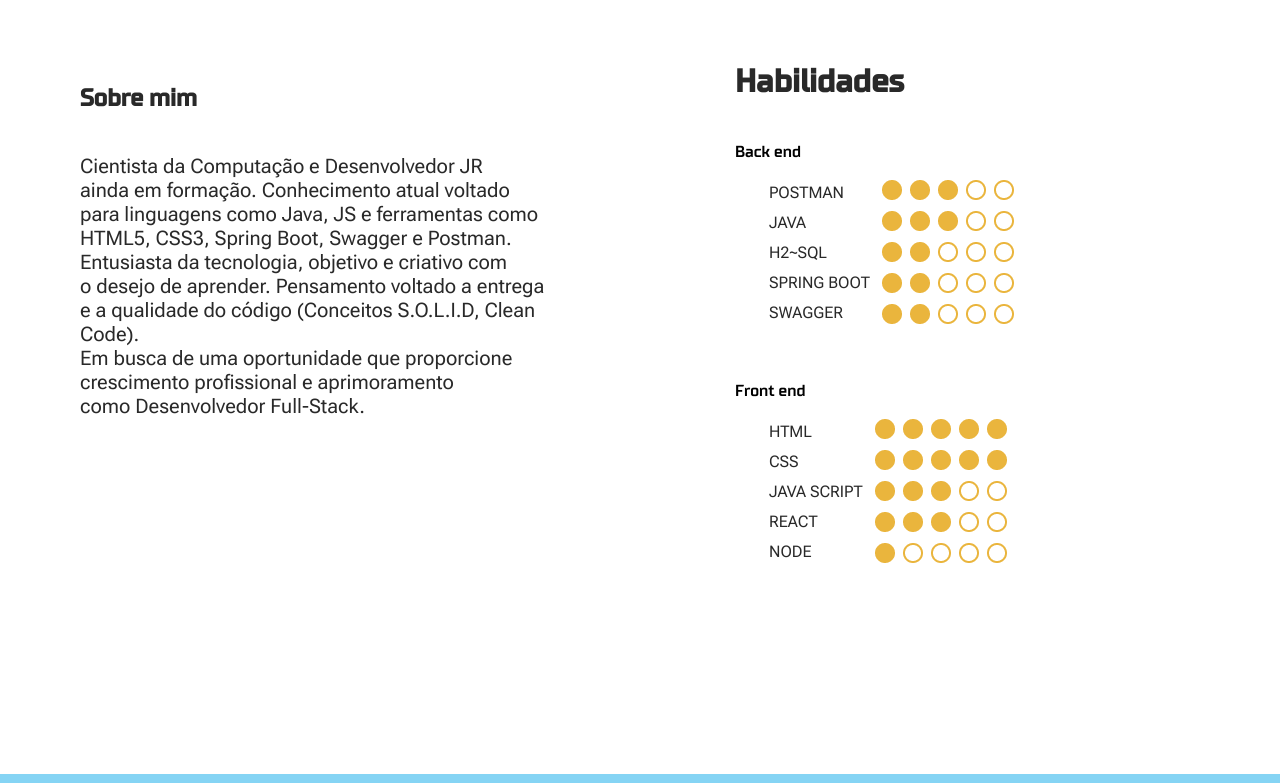
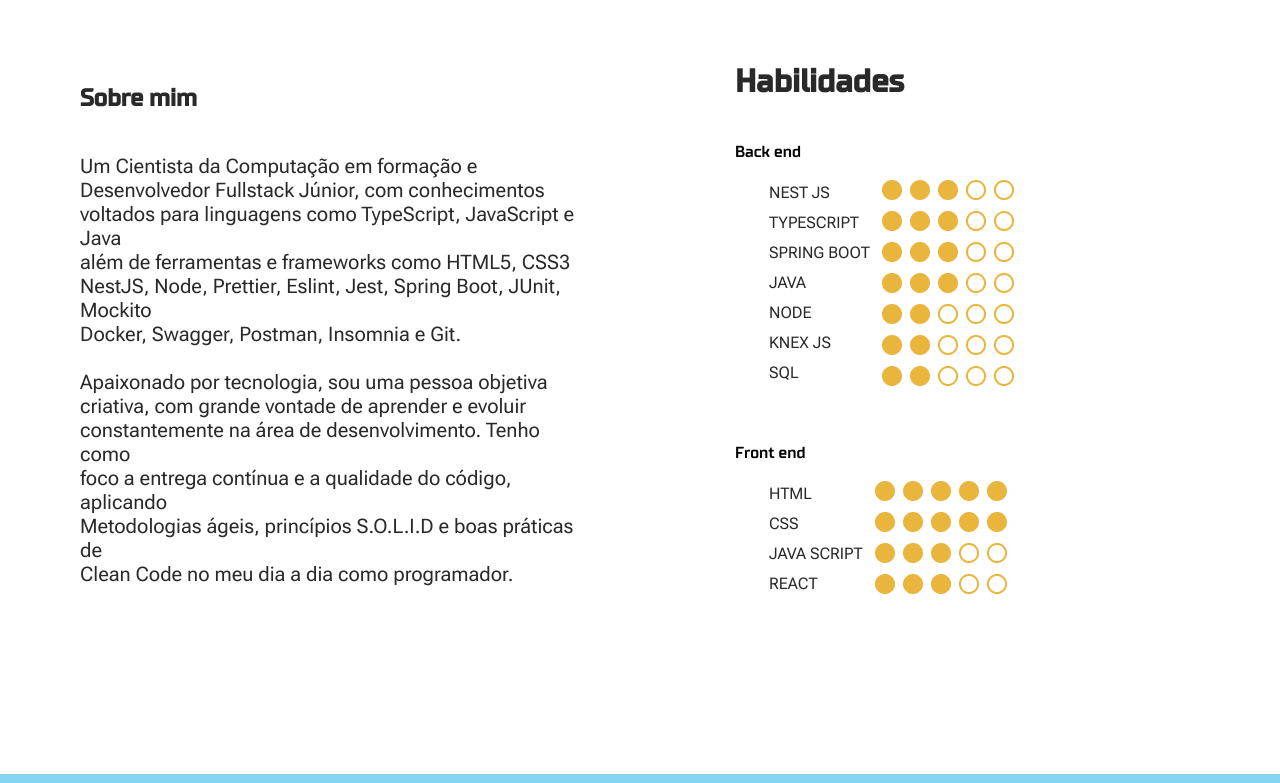
Before and after one commit to joaoespdev/DB-Portfolio, a React (Create React App) app: page / in a window 1280 px wide. Shown: the part 554-1337 px from the top of the page. Built offline with nearby package versions, Linux system fonts and the light colour scheme; the HTML template or start-up script is replaced by a standard one.

Commit message:
add: new button style/adjust: main page info

```diff
--- a/src/App.css
+++ b/src/App.css
@@ -99,7 +99,7 @@ html, body {
 }
 
 .acessar {
-  background: #e9ae0b;
+  background: linear-gradient(170deg, #e9ae0b 50%, #cf9b0a 50%);
   color: #fff;
 }
   }
@@ -476,7 +476,7 @@ button {
 }
 
 .acessar {
-  background: #414ABA;
+  background: linear-gradient(170deg, #414ABA 50%, #373d8f 50%);
   color: #fff;
   height: 6vh;
   width: 38vh;
--- a/src/components/Home.tsx
+++ b/src/components/Home.tsx
@@ -1,5 +1,5 @@
-import React from 'react';
-import '../App.css';
+import React from "react";
+import "../App.css";
 
 const Home: React.FC = () => {
   return (
@@ -9,39 +9,65 @@ const Home: React.FC = () => {
           <p className="meuNomeE">Olá, meu nome é</p>
           <h1 className="nome">João Victor</h1>
           <p className="souTrainee">
-            Sou trainee de desenvolvimento<br /> de software na DBServer.
+            Sou trainee de desenvolvimento
+            <br /> de software na DBServer.
           </p>
           <h2 className="sobreMim">Sobre mim</h2>
           <p className="textoSobreMim">
-            Cientista da Computação e Desenvolvedor JR<br />
-            ainda em formação. Conhecimento atual voltado<br />
-            para linguagens como Java, JS e ferramentas como<br />
-            HTML5, CSS3, Spring Boot, Swagger e Postman.<br />
-            Entusiasta da tecnologia, objetivo e criativo com<br />
-            o desejo de aprender. Pensamento voltado a entrega<br />
-            e a qualidade do código (Conceitos S.O.L.I.D, Clean Code).<br />
-            Em busca de uma oportunidade que proporcione<br />
-            crescimento profissional e aprimoramento<br />
-            como Desenvolvedor Full-Stack.
+            Um Cientista da Computação em formação e<br />
+            Desenvolvedor Fullstack Júnior, com conhecimentos
+            <br />
+            voltados para linguagens como TypeScript, JavaScript e Java
+            <br />
+            além de ferramentas e frameworks como HTML5, CSS3
+            <br />
+            NestJS, Node, Prettier, Eslint, Jest, Spring Boot, JUnit, Mockito
+            <br />
+            Docker, Swagger, Postman, Insomnia e Git.
+            <br />
+            <br />
+            Apaixonado por tecnologia, sou uma pessoa objetiva
+            <br />
+            criativa, com grande vontade de aprender e evoluir
+            <br />
+            constantemente na área de desenvolvimento. Tenho como
+            <br />
+            foco a entrega contínua e a qualidade do código, aplicando
+            <br />
+            Metodologias ágeis, princípios S.O.L.I.D e boas práticas de
+            <br />
+            Clean Code no meu dia a dia como programador.
           </p>
         </div>
 
         <div className="imagemHabilidades">
-          <img src="/images/fotoJoao.jpg" alt="João Victor" className="fotoJoao" />
+          <img
+            src="/images/fotoJoao.jpg"
+            alt="João Victor"
+            className="fotoJoao"
+          />
 
           <div className="habilidades">
             <h2 className="habilidadesTexto">Habilidades</h2>
             <p className="backEnd">Back end</p>
             <div className="backListaNivelDIV">
               <ul className="backEndLista">
-                <li>POSTMAN</li>
+                <li>NEST JS</li>
+                <li>TYPESCRIPT</li>
+                <li>SPRING BOOT</li>
                 <li>JAVA</li>
-                <li>H2~SQL</li>
-                <li>SPRING BOOT</li>
-                <li>SWAGGER</li>
+                <li>NODE</li>
+                <li>KNEX JS</li>
+                <li>SQL</li>
               </ul>
 
               <ul className="backListaNivel">
+                <li>
+                  <img src="/images/bolas3.png" alt="Nível" />
+                </li>
+                <li>
+                  <img src="/images/bolas3.png" alt="Nível" />
+                </li>
                 <li>
                   <img src="/images/bolas3.png" alt="Nível" />
                 </li>
@@ -67,7 +93,6 @@ const Home: React.FC = () => {
                 <li>CSS</li>
                 <li>JAVA SCRIPT</li>
                 <li>REACT</li>
-                <li>NODE</li>
               </ul>
 
               <ul className="frontListaNivel">
@@ -83,9 +108,6 @@ const Home: React.FC = () => {
                 <li>
                   <img src="/images/bolas3.png" alt="Nível" />
                 </li>
-                <li>
-                  <img src="/images/bolas1.png" alt="Nível" />
-                </li>
               </ul>
             </div>
           </div>
```
